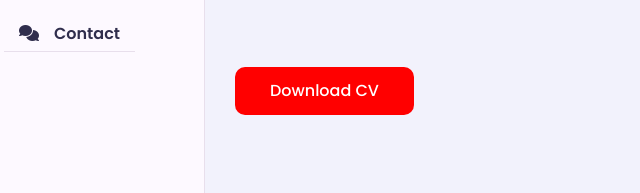
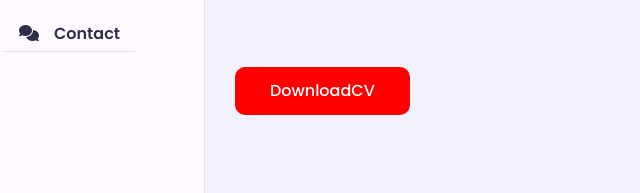
Before and after one commit to Sujal200507/Personal-Portfolio, a plain HTML site: page index.html in a window 1280 px wide. Shown: the part 491-684 px from the top of the page, 65-705 px from the left. Drawn offline with nearby package versions, Linux system fonts and the light colour scheme; a web font is replaced by a local one.

Commit message:
Update index.html

```diff
--- a/index.html
+++ b/index.html
@@ -59,9 +59,7 @@
                             <h3 class="hello">Hello, my name is <span class="name">Sujal Patel</span></h3>
                             <h3 class="my-profession">I'm a <span class="typing">front-end developer</span></h3>
                             <p>Hello, my name is Sujal Patel. I am a passionate web developer specializing in Frontend Development with expertise in ReactJS. I focus on crafting visually stunning, responsive, and user-friendly websites that deliver exceptional user experiences. Let’s collaborate to turn your digital ideas into reality!</p>
-                            <a href="#" download="#"
-                                class="btn">Download
-                                CV</a>
+                            <a href="#" download="#"class="btn">DownloadCV</a>
                         </div>
                         <div class="home-img padd-15">
                             <img src="./images/Portfolio Image.jpg" alt="">
```
